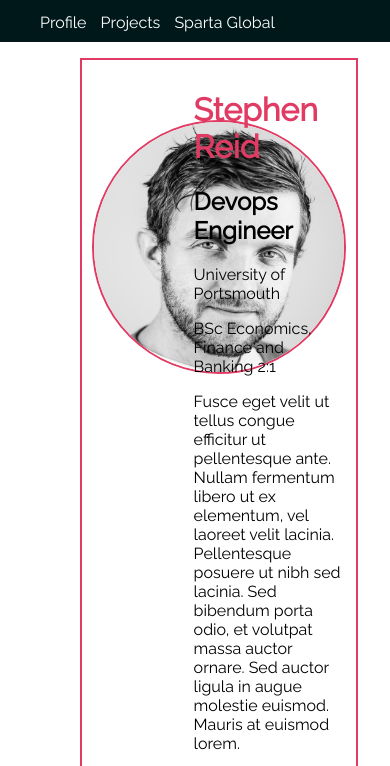
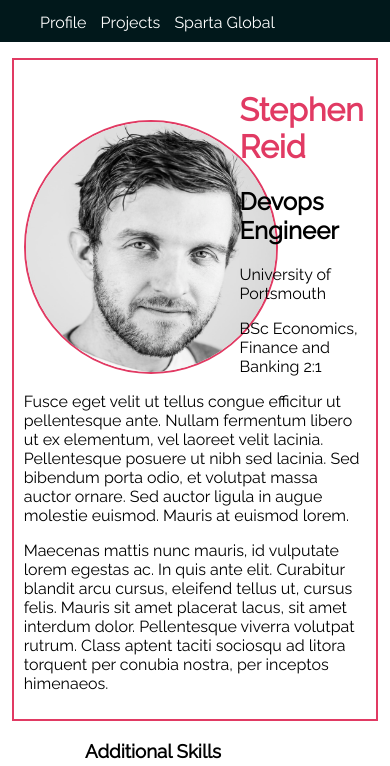
Before and after one commit to NaseemAtSparta/Sparta-Responsive-Profile, a plain HTML site: page index.html in a window 390 px wide. Shown: the part 30-796 px from the top of the page. Drawn offline with Linux system fonts and the light colour scheme.

Commit message:
at this stage i stored out the problem where the headhsot image and text would overlap of the screen size was shrunk or on morbile view, also set the margin of the maincontact to a small 3% when ever the screen is ajjusted to a size small enough for a morbile phone, reason for this being to save space and use it more effectivly

```diff
--- a/css/global.css
+++ b/css/global.css
@@ -45,3 +45,8 @@ body {
 .main-content {
   margin: 0 80px;
 }
+
+
+@media screen and (max-width: 600px) {
+					.main-content {margin: 3%}
+}
--- a/css/index.css
+++ b/css/index.css
@@ -30,3 +30,8 @@ header, .experience {
 	border: 2px solid #E13A63;
 	padding: 10px;
 }
+
+@media screen and (max-width: 930px) {
+					.left	 {width: 63%}
+					.right {width: 80%}
+}
--- a/index.html
+++ b/index.html
@@ -6,6 +6,7 @@
   <link href="https://fonts.googleapis.com/css?family=Raleway" rel="stylesheet">
   <link rel="stylesheet" type="text/css" href="css/global.css">
   <link rel="stylesheet" type="text/css" href="css/index.css">
+  <meta name="viewport" content="width=device-width, initial-scale=1.0, user-scalable=no">
 </head>
 <body>
   <nav class="navbar">
@@ -36,7 +37,7 @@
         <img id="headshot" src="images/headshot.jpg">
       </div>
 
-      <div class="right">
+      <div>
         <h1>Stephen Reid</h1>
         <h2>Devops Engineer</h2>
 
```
Also changed, not shown: css/projects.css (+7 -0 lines), projects.html (+1 -0 lines).
